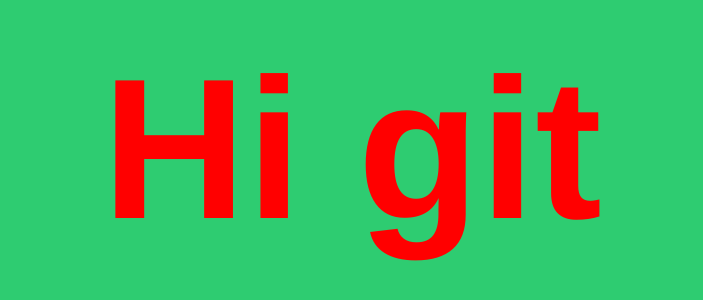
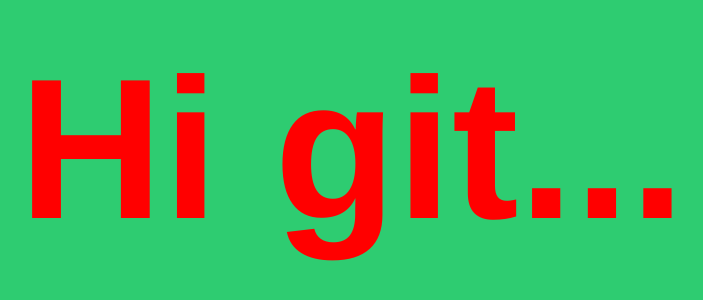
Before and after one commit to manal2/HELLO, a plain HTML site: page index.html in a window 1280 px wide. Shown: the part 310-610 px from the top of the page, without its empty margins (296-999 px from the left). Drawn offline with Linux system fonts and the light colour scheme.

Commit message:
test commit Github

```diff
--- a/index.html
+++ b/index.html
@@ -16,6 +16,6 @@
 		}
 	</style>
 	<body>
-		<h1>Hi git</h1>
+		<h1>Hi git...</h1>
 	</body>
 </html>
```
